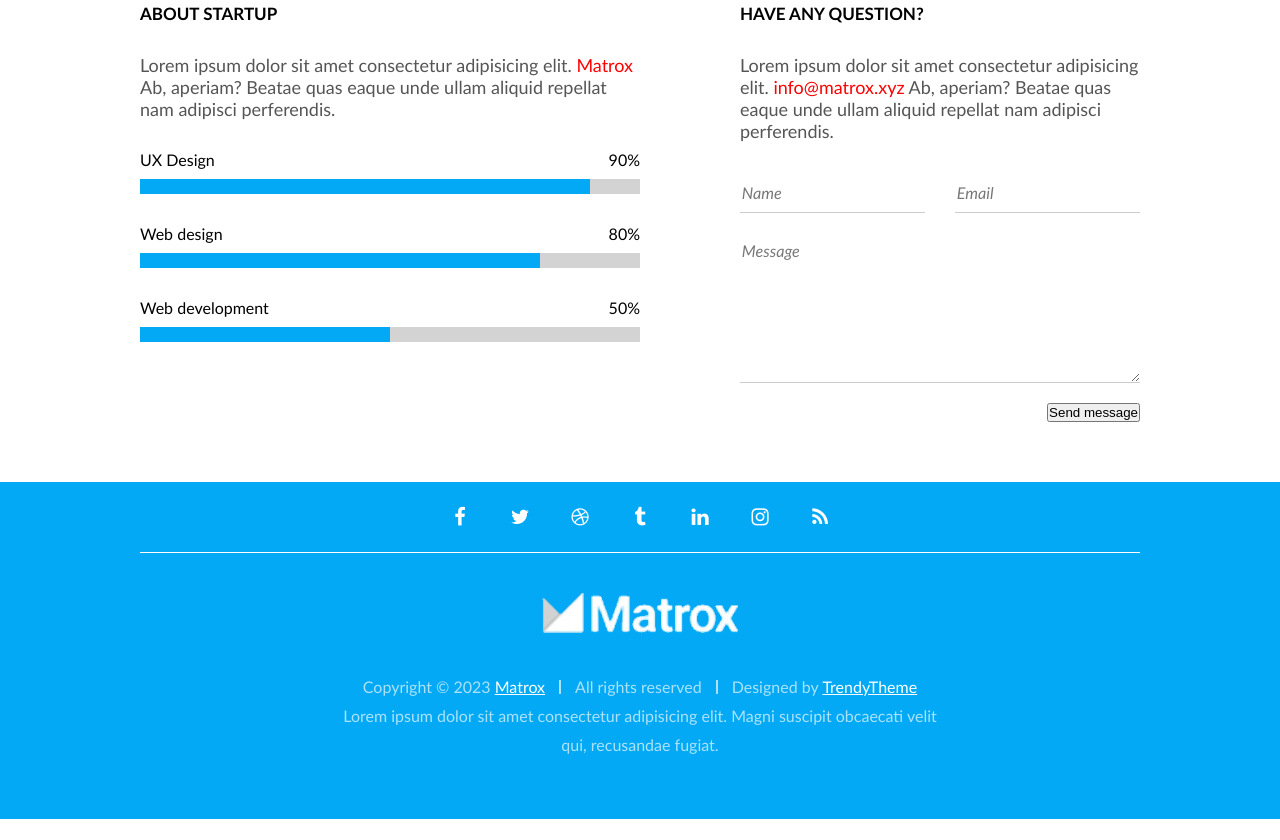
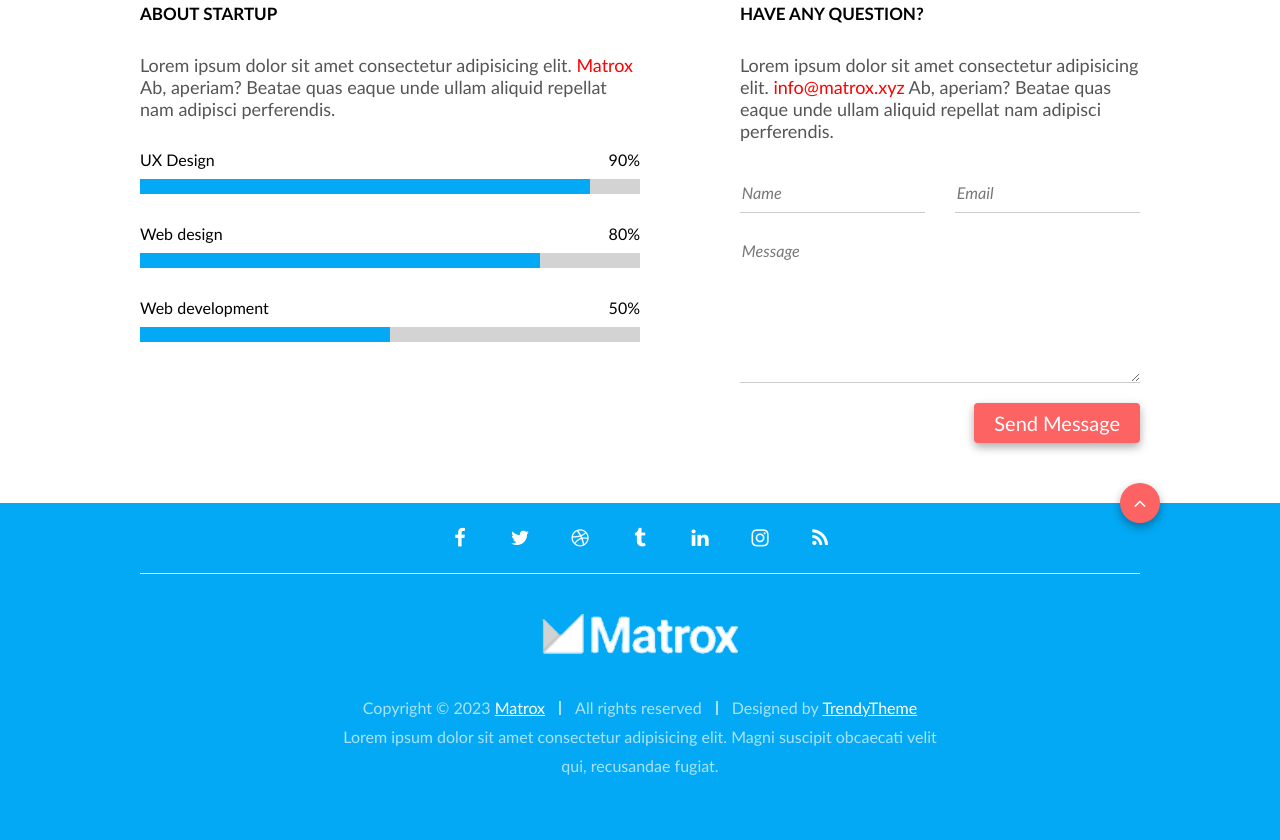
Before and after one commit to DuserK/08-coming-soon, a website: page index.html in a window 1280 px wide. Shown: the part 857-1697 px from the top of the page. Before the commit the page ends 1676 px from the top, so only its background shows below. Drawn offline with Linux system fonts and the light colour scheme.

Commit message:
Back to top button

```diff
--- a/css/base/base.css
+++ b/css/base/base.css
@@ -1,3 +1,6 @@
+html {
+    scroll-behavior: smooth;
+}
 body,
 body * {
     margin: 0;
--- /dev/null
+++ b/css/components/button.css
@@ -0,0 +1,32 @@
+.btn {
+    display: inline-block;
+    padding: 0.5em 1em;
+    background-color: #fd6363;
+    color: #fff;
+    font-family: inherit;
+    font-size: 20px;
+    line-height: 1em;
+    text-decoration: none;
+    text-transform: capitalize;
+    border-radius: 0.2em;
+    box-shadow: 0 0.2em 0.5em #0005;
+    border: none;
+    user-select: none;
+    word-spacing: 0;
+    letter-spacing: 0em;
+    cursor: pointer;
+}
+.btn:hover{
+    background-color: #f00;
+    box-shadow: 0 0.1em 0.25em #0007;
+}
+
+.btn.btn-icon {
+    width: 2em;
+    height: 2em;
+    padding: 0;
+    font-family: FontAwesome;
+    border-radius: 1em;
+    line-height: 2em;
+    text-align: center;
+}
--- a/css/components/footer.css
+++ b/css/components/footer.css
@@ -6,9 +6,11 @@
     margin-bottom: 40px;
 }
 .footer .socials{
+    display: flex;
     flex-direction: row;
     justify-content: center;
     flex-wrap: wrap;
+    width: 100%;
     gap: 10px;
     padding: 10px;
     margin-bottom: 40px;
@@ -29,6 +31,16 @@
 .footer .socials .social:hover {
     color: #03a9f4;
     background-color: #fff;
+}
+
+.footer .row {
+    position: relative;
+}
+
+.back-to-top {
+    position: absolute;
+    top: -1em;
+    right: -1em;
 }
 .footer .short-row {
     display: flex;
@@ -71,4 +83,7 @@
     .footer .trio p + p::before {
         display: none;
     }
+    .back-to-top {
+        display: none;
+    }
 }
--- a/css/pages/home.css
+++ b/css/pages/home.css
@@ -4,6 +4,7 @@
 /* 3rd-party */
 @import '../3rd-party/font-awesome.min.css';
 /* components */
+@import '../components/button.css';
 @import '../components/footer.css';
 @import '../components/clock.css';
 @import '../components/mouse.css';
--- a/index.html
+++ b/index.html
@@ -93,7 +93,8 @@
         </section>
     </main>
     <footer class="container bg-main footer">
-        <div class="row socials">
+        <div class="row">
+            <div class="socials">
                 <i class="social fa fa-facebook" ></i>
                 <i class="social fa fa-twitter" ></i>
                 <i class="social fa fa-dribbble" ></i>
@@ -101,6 +102,8 @@
                 <i class="social fa fa-linkedin" ></i>
                 <i class="social fa fa-instagram" ></i>
                 <i class="social fa fa-rss" ></i>
+            </div>
+            <a href="#" class="btn btn-icon back-to-top fa fa-angle-up"></a>
         </div>
         <div class="short-row">
             <img class="footer-logo" src="img/footer-logo.png" alt="Logo">
```
Lines whose indentation alone changed are shown as unchanged.
